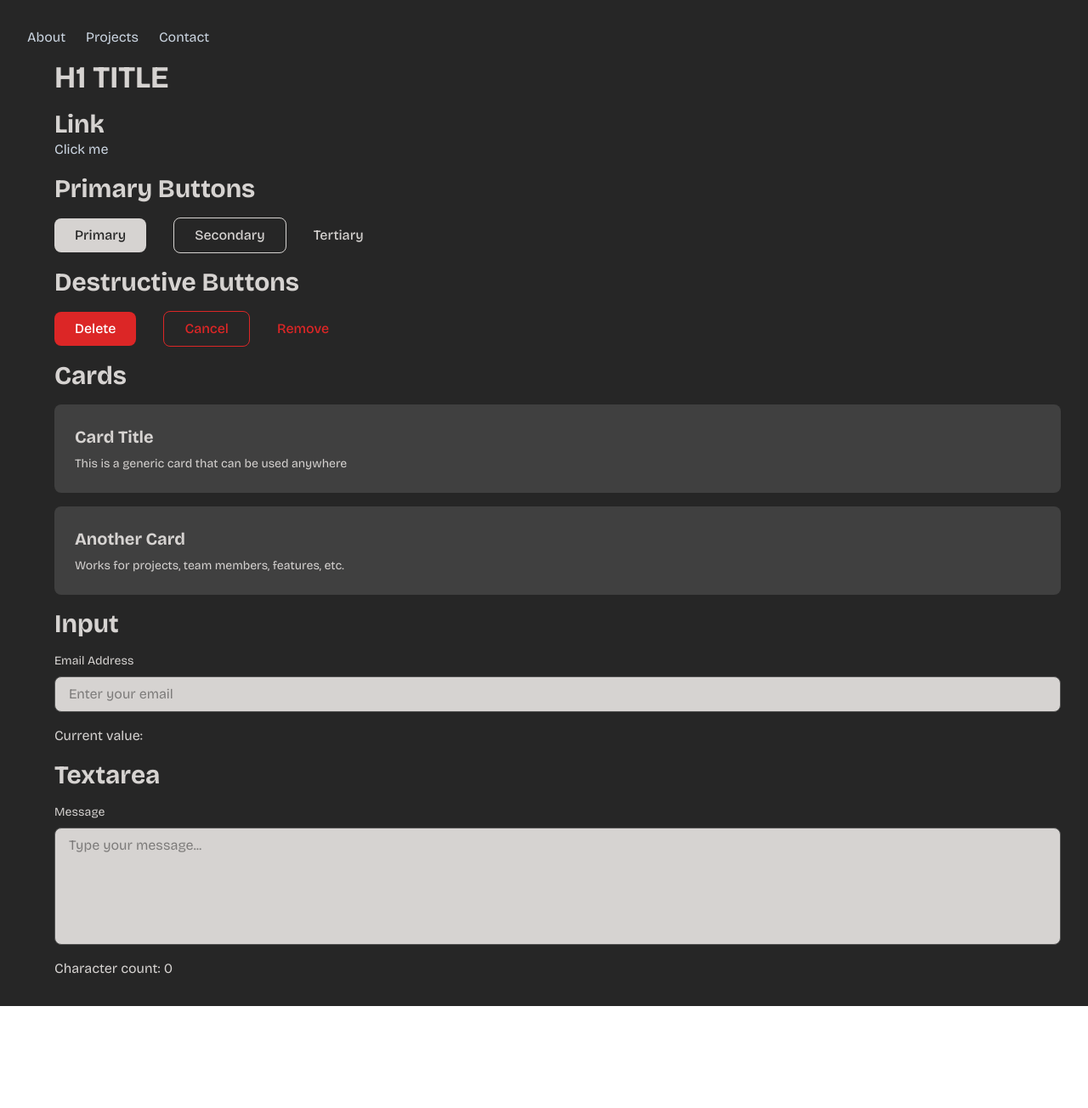
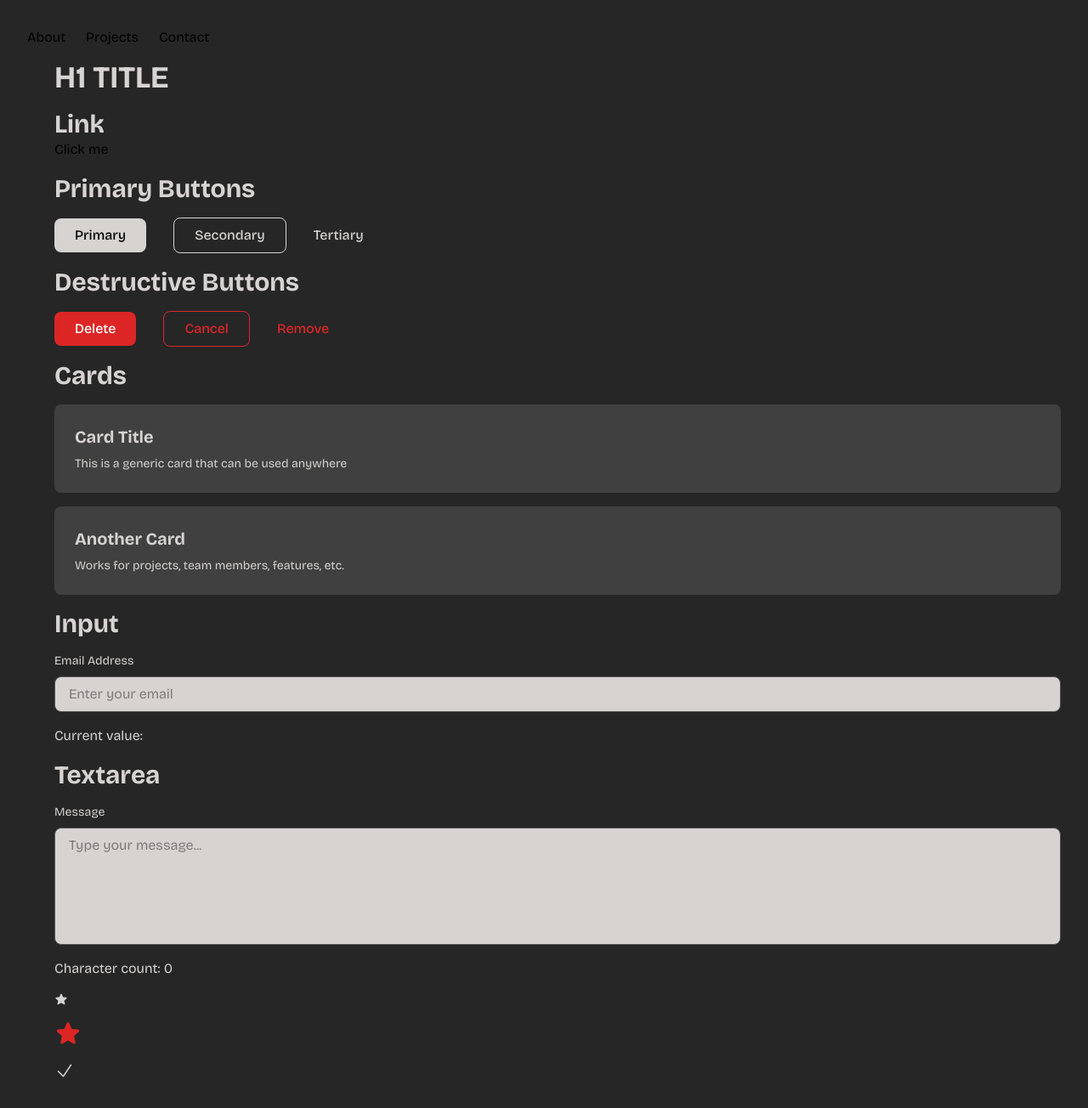
Before and after one commit to smith4ea/portfolio, a React (Vite) app in the folder frontend/: page / in a window 1280 px wide. Shown: the whole page at 85% size. Before the commit the page ends 1184 px from the top, so only its background shows below. Built offline with nearby package versions, Linux system fonts and the light colour scheme.

Commit message:
introduced color variables and the heroicon library

```diff
--- a/frontend/package.json
+++ b/frontend/package.json
@@ -10,6 +10,7 @@
     "preview": "vite preview"
   },
   "dependencies": {
+    "@heroicons/react": "^2.2.0",
     "react": "^19.2.0",
     "react-dom": "^19.2.0"
   },
--- a/frontend/src/App.jsx
+++ b/frontend/src/App.jsx
@@ -5,6 +5,7 @@ import NavLink from './components/molecules/navlink'
 import Card from './components/molecules/card'
 import Input from './components/molecules/input'
 import Textarea from './components/molecules/textarea'
+import Icon from './components/atoms/icon'
 import { useState } from 'react'
 
 export default function App() {
@@ -60,6 +61,9 @@ export default function App() {
       />
       <p className="text-stone-300">Character count: {message.length}</p>
 
+      <Icon name="StarIcon" variant="solid" size="sm" className="text-primary-default" />
+      <Icon name="StarIcon" variant="solid" size="lg" className="text-error-default" />
+      <Icon name="CheckIcon" variant="solid" size="md" className="text-primary-default" />
     </div>
   )
 }
--- a/frontend/src/components/atoms/button.jsx
+++ b/frontend/src/components/atoms/button.jsx
@@ -9,15 +9,15 @@ export default function Button({
 const baseStyles = "rounded-lg transition font-medium"
 
 const variants = {
-    primary: "bg-stone-300 text-neutral-800 px-6 py-2",
-    secondary: "bg-transparent text-stone-300 border border-stone-300 px-6 py-2" ,
-    tertiary: "bg-transparent text-stone-300",
+    primary: "bg-primary-default text-dark px-6 py-2",
+    secondary: "bg-transparent text-primary-default border border-primary-default px-6 py-2" ,
+    tertiary: "bg-transparent text-primary-default",
 }
 
 const destructiveVariants = {
-    primary: "bg-red-600 text-white px-6 py-2",
-    secondary: "bg-transparent text-red-600 border border-red-600 px-6 py-2",
-    tertiary: "bg-transparent text-red-600",
+    primary: "bg-error-default text-white px-6 py-2",
+    secondary: "bg-transparent text-error-default border border-error-default px-6 py-2",
+    tertiary: "bg-transparent text-error-default",
 }
 
 const styleClass = destructive ? destructiveVariants[variant] : variants[variant]
--- /dev/null
+++ b/frontend/src/components/atoms/icon.jsx
@@ -0,0 +1,28 @@
+import * as HeroIcons from '@heroicons/react/24/solid'
+import * as HeroIconsOutline from '@heroicons/react/24/outline'
+
+export default function Icon({
+  name,
+  variant = "solid",
+  size = "md",
+  className = ""
+}) {
+  const icons = variant === "solid" ? HeroIcons : HeroIconsOutline
+  const IconComponent = icons[name]
+
+  const sizes = {
+    sm: "w-4 h-4",
+    md: "w-6 h-6",
+    lg: "w-8 h-8",
+    xl: "w-10 h-10",
+    "2xl": "w-12 h-12",
+  }
+
+  if (!IconComponent) {
+    return <span>Icon not found: {name}</span>
+  }
+
+  return (
+    <IconComponent className={`${sizes[size]} ${className}`} />
+  )
+}
--- a/frontend/src/components/atoms/link.jsx
+++ b/frontend/src/components/atoms/link.jsx
@@ -1,6 +1,6 @@
 export default function Link({ href, className = "", children }) {
   return (
-    <a href={href} className={`hover:text-slate-200 text-slate-300 transition ${className}`}>
+    <a href={href} className={`hover:text-slate-200 text-off-white transition ${className}`}>
       {children}
     </a>
   )
--- a/frontend/tailwind.config.js
+++ b/frontend/tailwind.config.js
@@ -1,4 +1,6 @@
 /** @type {import('tailwindcss').Config} */
+const colors = require('tailwindcss/colors')
+
 export default {
   content: [
     "./index.html",
@@ -7,7 +9,46 @@ export default {
   theme: {
     extend: {
       fontFamily: {
-      sans: ['Bricolage Grotesque', 'sans-serif'],
+        sans: ['Bricolage Grotesque', 'sans-serif'],
+      },
+      colors: {
+        primary: {
+          default: colors.stone[300],
+          //hover: '#...',
+          //active: '#...',
+          //disabled: '#...',
+        },
+        secondary: {
+          default: colors.neutral[800],
+          //hover: '#...',
+          //active: '#...',
+          //disabled: '#...',
+        },
+        tertiary: {
+          default: colors.orange[600],
+          //hover: '#...',
+          //active: '#...',
+          //disabled: '#...',
+        },
+        error: {
+          default: colors.red[600],
+          //hover: '#...',
+          //active: '#...',
+          //disabled: '#...',
+        },
+        neutral: {
+          default: colors.neutral[300],
+          //hover: '#...',
+          //active: '#...',
+          //disabled: '#...',
+        },
+        icon: {
+          default: colors.neutral[300],
+          //hover: '#...',
+          //active: '#...',
+          //disabled: '#...',
+        },
+        brd: colors.neutral[600],
       },
     },
   },
```
Also changed, not shown: 2 other files (tests, documents, lock files or other folders).
